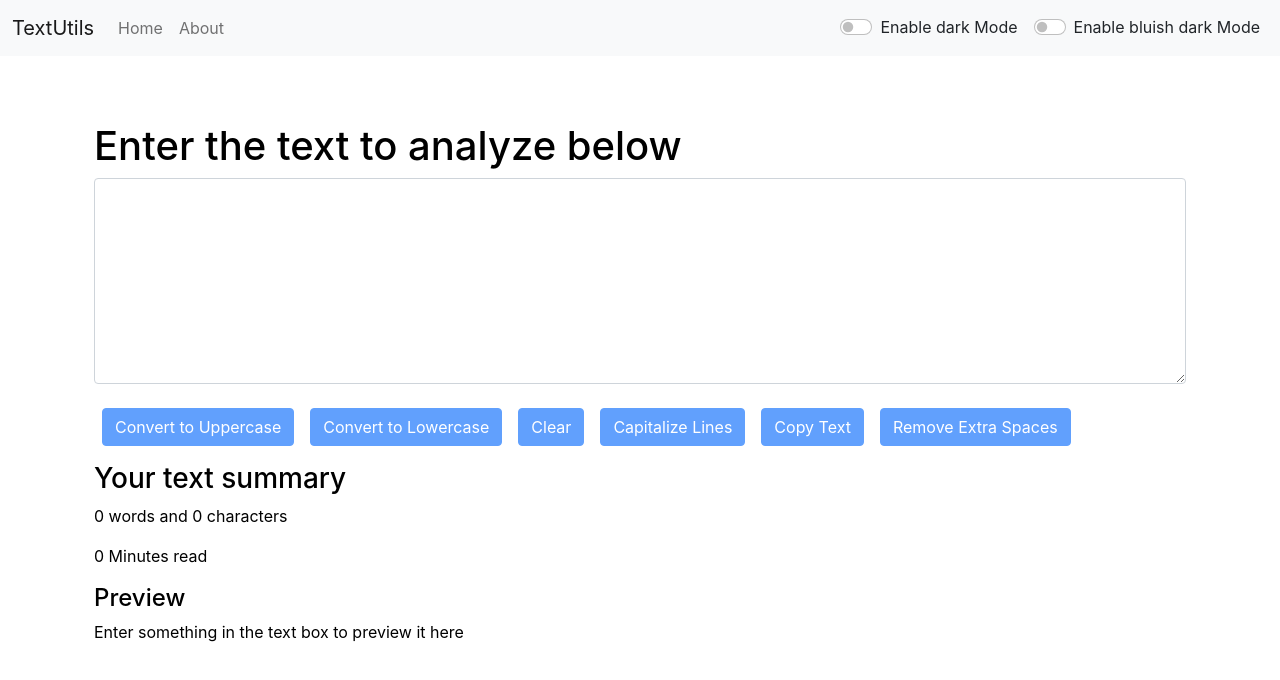
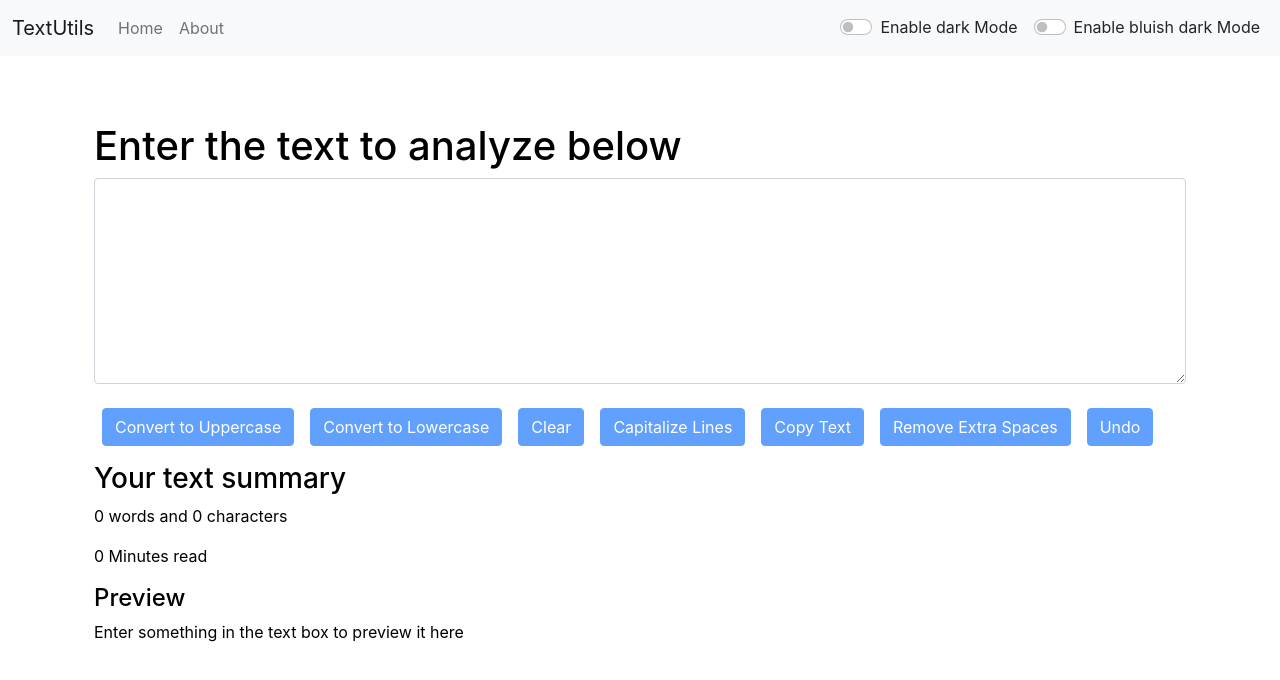
Before and after one commit to VinaySingla1235/TextUtils-React, a React (Create React App) app: page / in a window 1280 px wide. Shown: the top 680 px of the page. Built offline with nearby package versions, Linux system fonts and the light colour scheme.

Commit message:
Added an undo button which undo changes to before pressing the last button

```diff
--- a/src/Components/TextForm.js
+++ b/src/Components/TextForm.js
@@ -1,13 +1,17 @@
 import React, { useState } from "react";
 export default function TextForm(props) {
   const [text, setText] = useState("");
+  const [prevText,setPrevText]=useState("");
   const handleUpClick = () => {
     //console.log("Uppercase was clicked");
+    setPrevText(text);
+    //console.log(prevText);
     let newText = text.toUpperCase();
     setText(newText);
     props.showAlert("Converted to uppercase!","success");
   };
   const handleLowerClick = () => {
+    setPrevText(text);
     //console.log("Uppercase was clicked");
     let newText = text.toLowerCase();
     setText(newText);
@@ -18,10 +22,12 @@ export default function TextForm(props) {
     setText(event.target.value);
   };
   const clear = () => {
+    setPrevText(text);
     setText("");
     props.showAlert("Cleared the textbox!","success");
   };
   const capitalizeLines = () => {
+    setPrevText(text);
     let lower = text.toLowerCase();
     //console.log(lower);
     //setText(lower);
@@ -69,6 +75,7 @@ export default function TextForm(props) {
     }
   };
   const handleExtraSpaces=()=>{
+    setPrevText(text);
     //console.log("remove extra spaces function initiated");
     let newText=text.split(/[ ]+/);
     setText(newText.join(" "));
@@ -90,7 +97,11 @@ export default function TextForm(props) {
   //console.log(wordArray);
   //console.log(wordCount);
   //console.log(k);*/
-
+  const undo=()=>{
+    //console.log(prevText);
+    setText(prevText);
+    props.showAlert("Undone the changes!","success")
+  }
   return (
     <>
       <div className="container" style={{color:props.mode==="light"?"black":"white"}}>
@@ -122,6 +133,7 @@ export default function TextForm(props) {
           Copy Text
         </button>
         <button className="btn btn-primary m-2" onClick={handleExtraSpaces} disabled={text.length===0}>Remove Extra Spaces</button>
+        <button className="btn btn-primary m-2" onClick={undo} disabled={prevText.length===0}>Undo</button>
 
 
 
```
